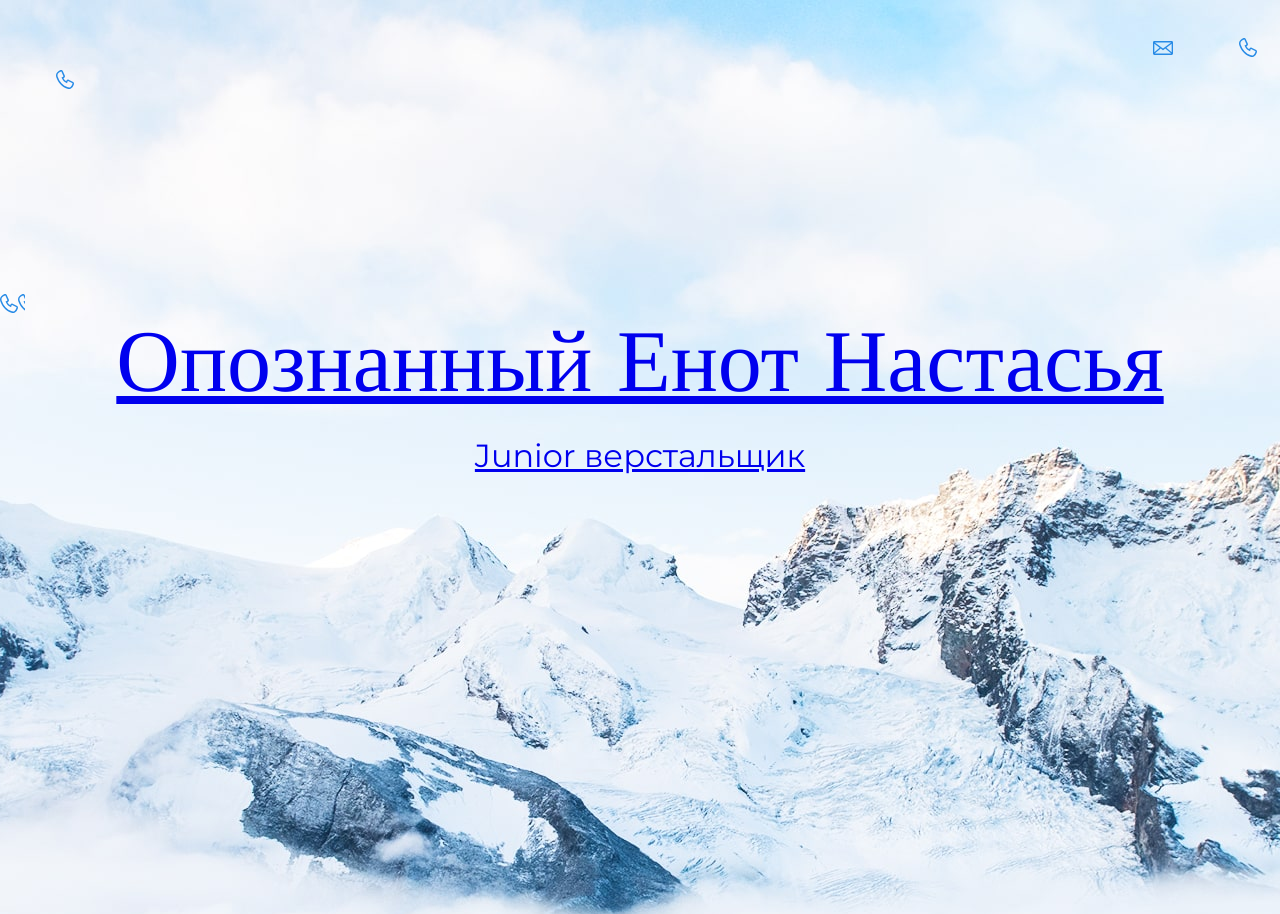
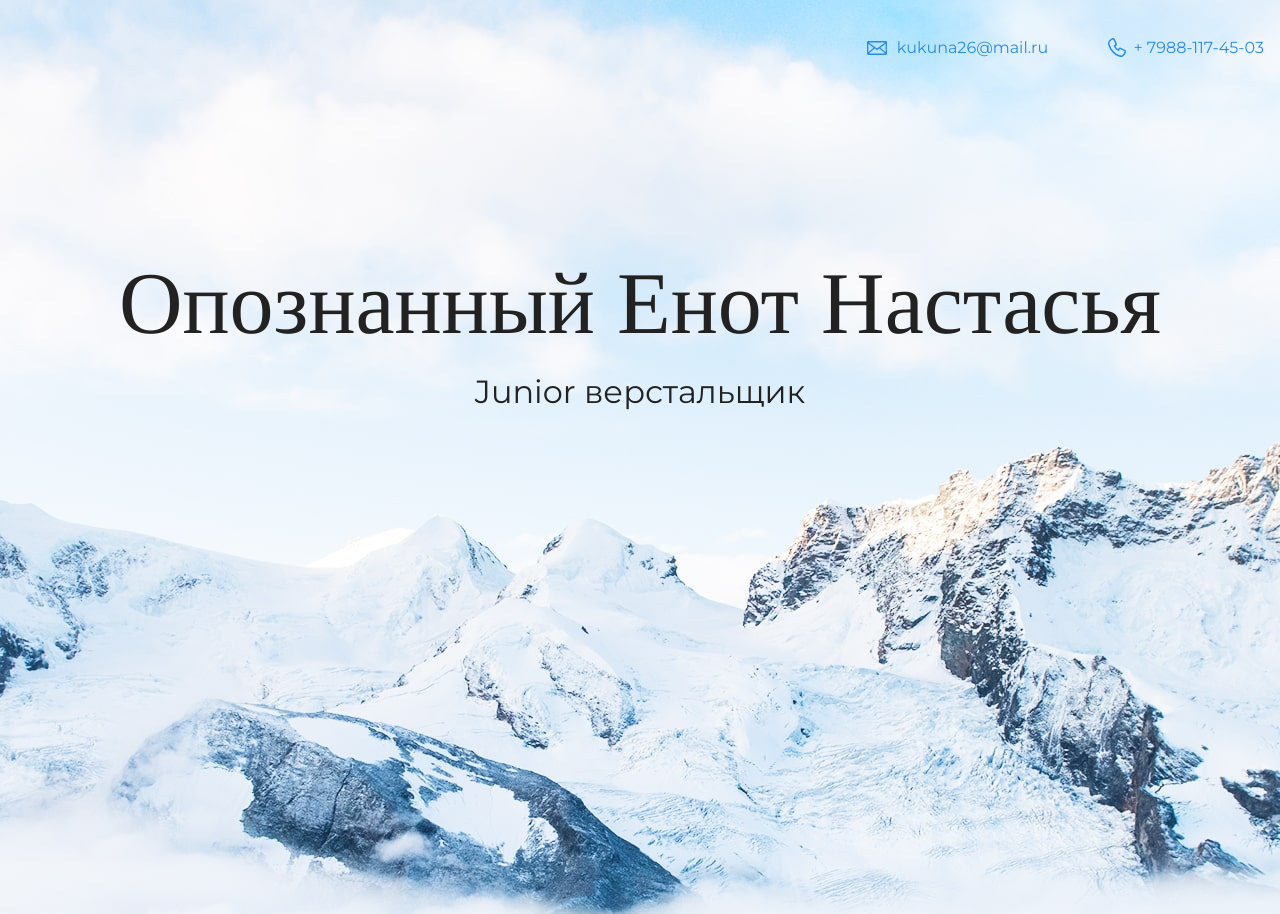
Before and after one commit to kukuna26/my-syte, a plain HTML site: page index.html in a window 1280 px wide. Shown: the top 914 px of the page. Drawn offline with nearby package versions, Linux system fonts and the light colour scheme.

Commit message:
внесение изменений

```diff
--- a/index.html
+++ b/index.html
@@ -1,7 +1,7 @@
 <!DOCTYPE html>
 <html lang="ru">
   <head>
-  	<link href="https://fonts.googleapis.com/css?family=Montserrat:400,500,700|Old+Standard+TT&display=swap&subset=cyrillic" rel="stylesheet">
+  	<link href="https://fonts.googleapis.com/css?family=Montserrat:400,500,700;Old+Standard+TT&display=swap&subset=cyrillic" rel="stylesheet">
     <meta charset="UTF-8">
     <link rel="stylesheet" href="style.css">
     <title>Портфолио Junior верстальщика</title>
@@ -11,8 +11,8 @@
     <header class="page-header">
     	<div class="container">
           <a class="header-email"
-          href="mailto:kukuna26@mail.ru"kukuna26@mail.ru</a>
-          <a class="header-phone" href="tel:+7988-117-45-03"+7988-117-45-03</a>
+          href="mailto:kukuna26@mail.ru">kukuna26@mail.ru</a>
+          <a class="header-phone" href="tel:+7988-117-45-03">+ 7988-117-45-03</a>
         </div>
     </header>
 
@@ -52,8 +52,8 @@
 
     <footer class="page-footer">
       <div class="container">
-        <a class="footer-email" href="mailto:kukuna26@mail.ru"kukuna26@mail.ru</a>
-        <a class="footer-phone" href="tel:+7988-117-45-03"+7988-117-45-03</a>
+        <a class="footer-email" href="mailto:kukuna26@mail.ru">kukuna26@mail.ru</a>
+        <a class="footer-phone" href="tel:+7988-117-45-03">+7988-117-45-03</a>
       </div>
     </footer>
   </body>
```
